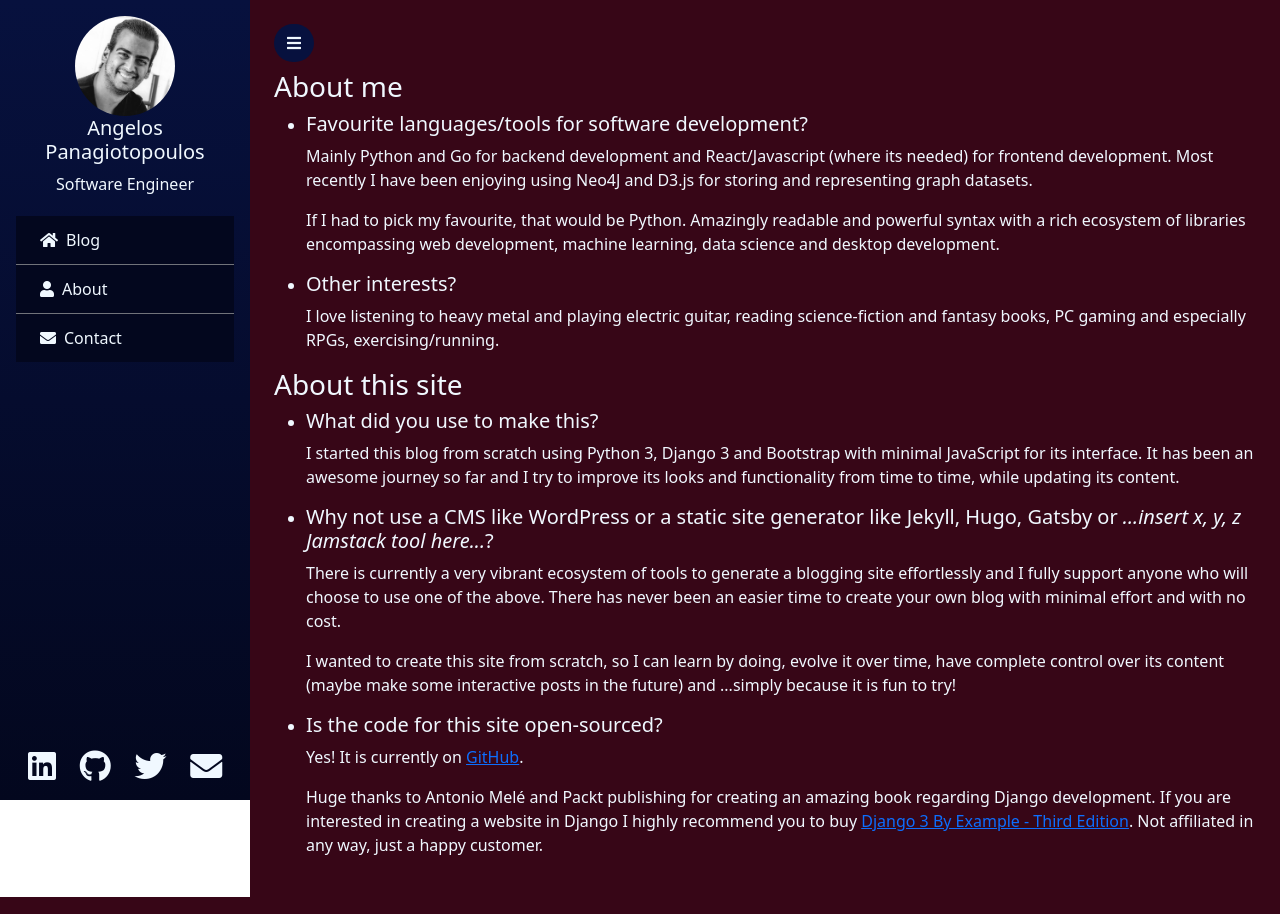
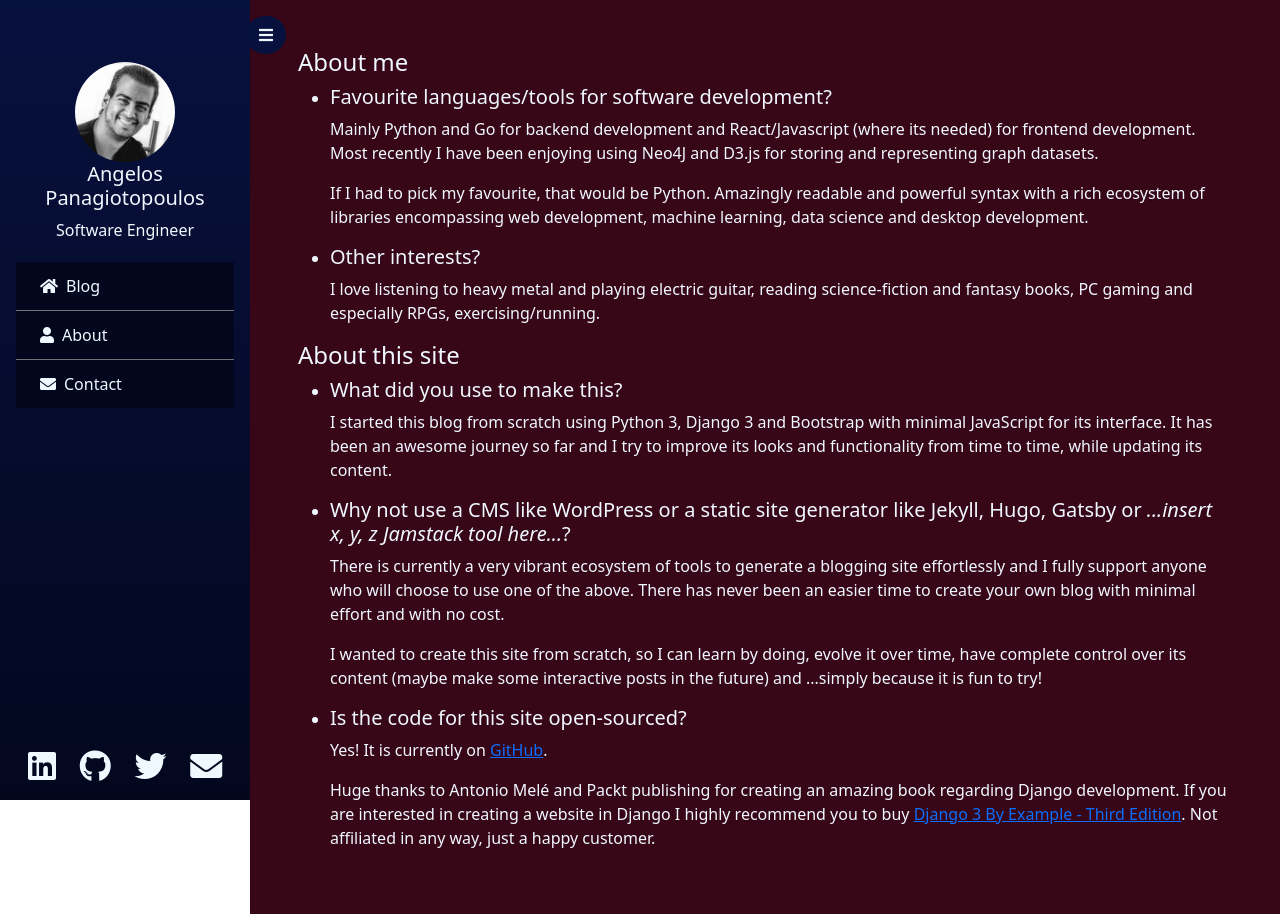
Before and after one commit to angelospanag/my-site, a Django app: page /about in a window 1280 px wide. Run offline with Django 3.2, Linux system fonts and the light colour scheme; parts of the project's set-up code (start-up, migrations or seed data) failed here and were passed over; some libraries are stand-ins or nearby versions.

Commit message:
Make menu toggle static on page, improved accessibility

```diff
--- a/blog/templates/about.html
+++ b/blog/templates/about.html
@@ -3,7 +3,7 @@
 {% block content %}
 
     <div class="about-section mb-3">
-        <h3>About me</h3>
+        <h4>About me</h4>
         <ul>
             <li><h5> Favourite languages/tools for software development?</h5>
                 <p>
@@ -27,7 +27,7 @@
         </ul>
     </div>
     <div class="about-section mb-3">
-        <h3>About this site</h3>
+        <h4>About this site</h4>
         <ul>
             <li><h5>What did you use to make this?</h5>
                 <p>
--- a/blog/templates/base.html
+++ b/blog/templates/base.html
@@ -6,7 +6,7 @@
     <meta name="viewport" content="width=device-width, initial-scale=1, shrink-to-fit=no">
     <meta name="description" content="">
     <meta name="author" content="">
-    <title>{% block title %}{% endblock %}</title>
+    <title>Angelos Panagiotopoulos</title>
     <script>
         function toggleMenu() {
             document.getElementById("sidebar").classList.toggle("active");
@@ -24,6 +24,11 @@
 <body>
 <div id="wrapper">
     <nav class="d-flex flex-column justify-content-around p-3" id="sidebar">
+        <div id="menu-toggle-area">
+            <button type="button" aria-label="Menu toggle" onclick="toggleMenu()" id="menuToggle" class="btn mb-2">
+                <i class="fas fa-bars"></i>
+            </button>
+        </div>
         <div id="my-avatar">
             <img src="{% static 'images/me.jpg' %}" alt="Avatar" style="width:100px">
             <div id="my-title">
@@ -40,21 +45,18 @@
                     class="fas fa-envelope m-2"></i>Contact</a>
         </div>
         <div class="d-flex justify-content-around mt-auto" id="socials-container">
-            <a id="social-li" href="https://www.linkedin.com/in/angelos-panagiotopoulos-94524b4a" target="_blank"
+            <a id="social-linkedin" aria-label="my linkedin" href="https://www.linkedin.com/in/angelos-panagiotopoulos-94524b4a" target="_blank"
                rel="noopener noreferrer"><i
                     class="fab fa-linkedin fa-2x"></i></a>
-            <a id="social-gh" href="https://github.com/angelospanag" target="_blank" rel="noopener noreferrer"><i
+            <a id="social-github" aria-label="my github" href="https://github.com/angelospanag" target="_blank" rel="noopener noreferrer"><i
                     class="fab fa-github fa-2x"></i></a>
-            <a id='social-tw' href="https://twitter.com/angelospanag" target="_blank" rel="noopener noreferrer"><i
+            <a id='social-twitter' aria-label="my twitter" href="https://twitter.com/angelospanag" target="_blank" rel="noopener noreferrer"><i
                     class="fab fa-twitter fa-2x"></i></a>
-            <a id="social-mail" href="mailto:angelospanag@gmail.com" target="_blank" rel="noopener noreferrer"><i
+            <a id="social-mail" aria-label="my mail" href="mailto:angelospanag@gmail.com" target="_blank" rel="noopener noreferrer"><i
                     class="fas fa-envelope fa-2x"></i></a>
         </div>
     </nav>
-    <div class='p-4' id="content">
-        <button type="button" onclick="toggleMenu()" id="menuToggle" class="btn mb-2">
-            <i class="fas fa-bars"></i>
-        </button>
+    <div class='p-5' id="content">
         {% block content %} {% endblock %}
     </div>
 </div>
--- a/static/css/content.css
+++ b/static/css/content.css
@@ -32,3 +32,7 @@
     background-color: #07113e;
     border-color: #07113e;
 }
+
+#content > a {
+    color: #07113e;
+}
--- a/static/css/sidebar.css
+++ b/static/css/sidebar.css
@@ -35,15 +35,19 @@
     #sidebar {
         margin-left: -250px;
     }
+
     #sidebar.active {
         margin-left: 0;
     }
+
     #content {
         width: 100%;
     }
+
     #content.active {
         width: calc(100% - 250px);
     }
+
     #sidebarCollapse span {
         display: none;
     }
@@ -88,18 +92,27 @@
     transition: all 0.3s ease;
 }
 
-#social-li:hover {
+#social-linkedin:hover {
     color: #0e76a8;
 }
 
-#social-gh:hover {
+#social-github:hover {
     color: #8b949e;
 }
 
-#social-tw:hover {
+#social-twitter:hover {
     color: #08a0e9;
 }
 
 #social-mail:hover {
     color: #e6bd6a;
 }
+
+#menu-toggle-area {
+    text-align: right;
+}
+
+#menuToggle {
+    position: relative;
+    left: 52px;
+}
```
